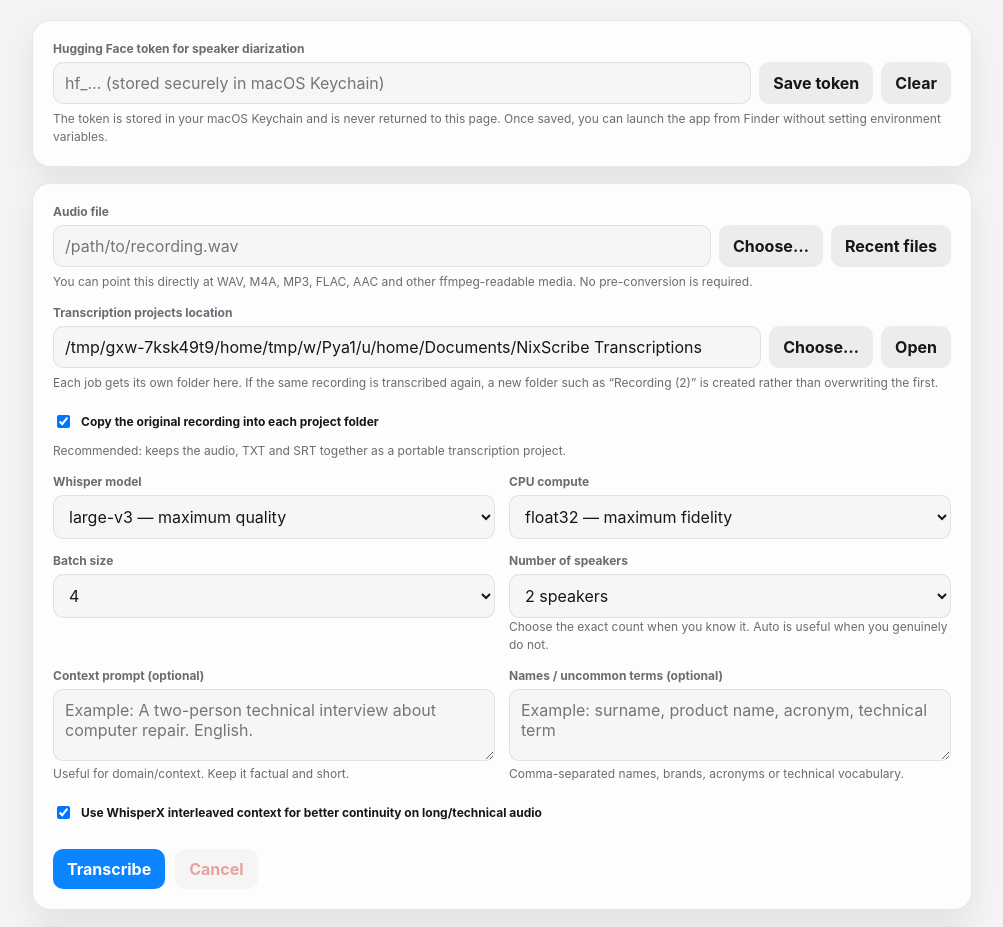
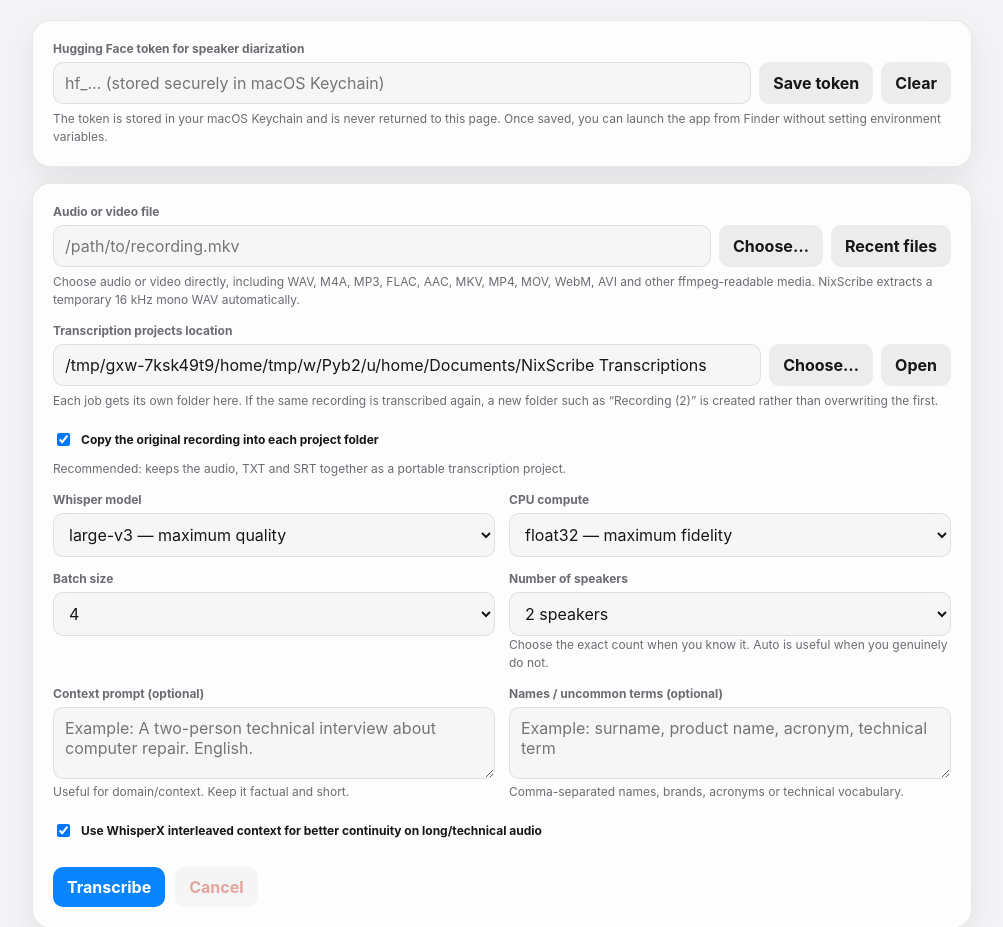
Before and after one commit to NixMcRetro/NixScribe, a Flask app: page / in a window 1280 px wide. Shown: the part 95-1022 px from the top of the page, without its empty margins (138-1141 px from the left). Run offline with Flask 3, Linux system fonts and the light colour scheme; data that the repository does not hold is empty.

Commit message:
Clarify audio and video input support

```diff
--- a/templates/index.html
+++ b/templates/index.html
@@ -124,14 +124,14 @@
   <section class="card">
     <div class="grid">
       <div class="span2">
-        <label for="inputFile">Audio file</label>
+        <label for="inputFile">Audio or video file</label>
         <div class="file-row">
-          <input id="inputFile" placeholder="/path/to/recording.wav">
+          <input id="inputFile" placeholder="/path/to/recording.mkv">
           <button id="browseBtn" type="button">Choose…</button>
           <button id="refreshBtn" type="button">Recent files</button>
         </div>
         <select id="recentFiles" class="hidden" style="margin-top:8px"></select>
-        <div class="hint" style="margin-top:6px">You can point this directly at WAV, M4A, MP3, FLAC, AAC and other ffmpeg-readable media. No pre-conversion is required.</div>
+        <div class="hint" style="margin-top:6px">Choose audio or video directly, including WAV, M4A, MP3, FLAC, AAC, MKV, MP4, MOV, WebM, AVI and other ffmpeg-readable media. NixScribe extracts a temporary 16 kHz mono WAV automatically.</div>
       </div>
 
       <div class="span2">
```
